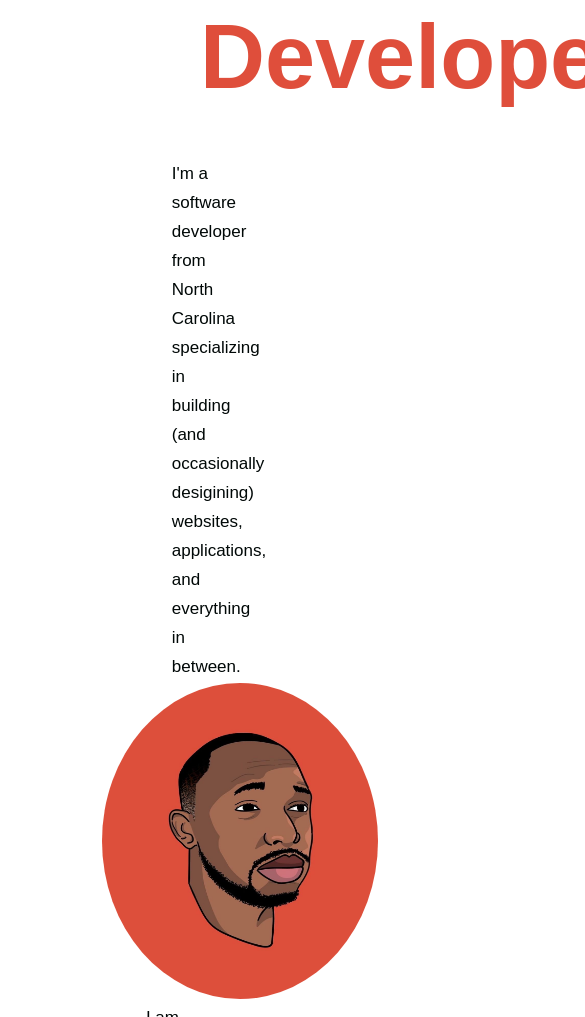
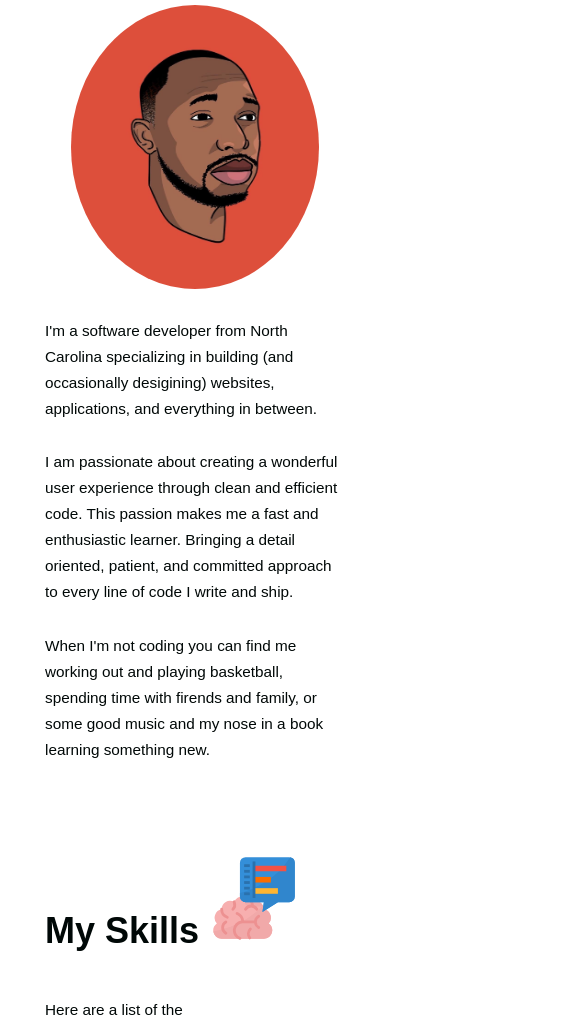
Before and after one commit to VinnyCanCode/Portfolio, a website: page src/index.html in a window 390 px wide. Shown: the part 983-2000 px from the top of the page, 585 px wide, since content can reach past the window. Drawn offline with nearby package versions, Linux system fonts and the light colour scheme; files that its build step writes are made by us from their sources; files whose address does not match are found by name.

Commit message:
updated site with media queries

```diff
--- a/src/scss/abstracts/_variables.scss
+++ b/src/scss/abstracts/_variables.scss
@@ -24,5 +24,10 @@
 $box-shadow-1: 0 1rem 2rem rgba(black, .1);
 
 
+// MEDIA QUERY VARIABLES
+$bp-xxl: 80.31rem; // 1285px
+$bp-xl: 73rem; // 1168px
+$bp-large: 54.31rem; // 869px
+
 
 $borderTest: red 1px solid;
--- a/src/scss/base/_base.scss
+++ b/src/scss/base/_base.scss
@@ -14,6 +14,11 @@
     box-sizing: border-box;
     scroll-behavior: smooth;
     font-size: 62.5%; // 10px / 16px = 62.5%
+
+
+    @media only screen and (max-width: $bp-xl) {
+        font-size: 56.25%;
+    }
 }
 
 
@@ -21,6 +26,11 @@
     padding: 10rem;
     font-family: $primary-font;
     color: #000807;
+
+
+    @media only screen and (max-width: $bp-xxl) {
+        padding: 5rem;
+    }
 
 
     a,
--- a/src/scss/layout/_about.scss
+++ b/src/scss/layout/_about.scss
@@ -22,20 +22,47 @@
         justify-content: space-around;
         flex-wrap: wrap;
 
+
+        @media only screen and (max-width: $bp-xl) {
+            justify-content: space-evenly;
+        }
+
         p {
             display: inline-block;
             float: right;
             margin-left: 2rem;
             width: 35%;
 
+            @media only screen and (max-width: $bp-xl) {
+                order: 2;
+                margin-left: 0rem;
+                width: 100%;
+
+                &:not(:last-child) {
+                    margin-bottom: 3rem;
+                }
+            }
+
+
             &:first-child {
                 float: left;
+
+                @media only screen and (max-width: $bp-xl) {
+                    float: clear;
+                }
             }
 
             &:last-of-type {
                 width: 50%;
                 text-align: center;
                 margin-top: 3rem;
+
+
+                @media only screen and (max-width: $bp-xl) {
+                    text-align: left;
+                    width: 100%;
+                    margin-top: 0rem;
+                }
             }
 
         }
@@ -43,6 +70,17 @@
 
     &__picture {
         // display: flex;
+
+        @media only screen and (max-width: $bp-xl) {
+            width: 100%;
+            justify-self: center;
+            display: flex;
+            justify-content: center;
+
+            order: 1;
+
+            margin-bottom: 3rem;
+        }
 
         img {
             // transform: scale(.4);
```
Also changed, not shown: src/js/index.js (+48 -48 lines), dist/css/main.css.
